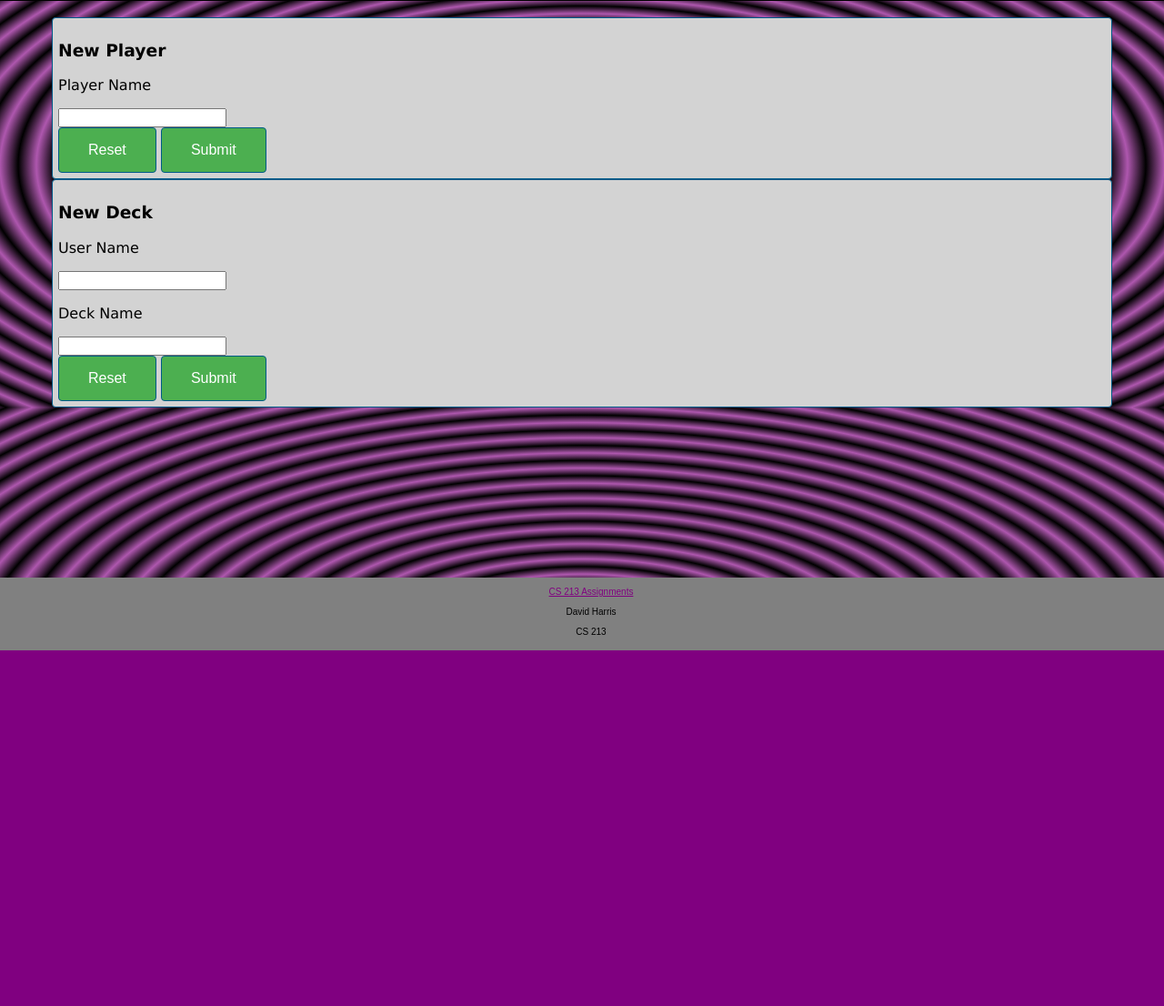
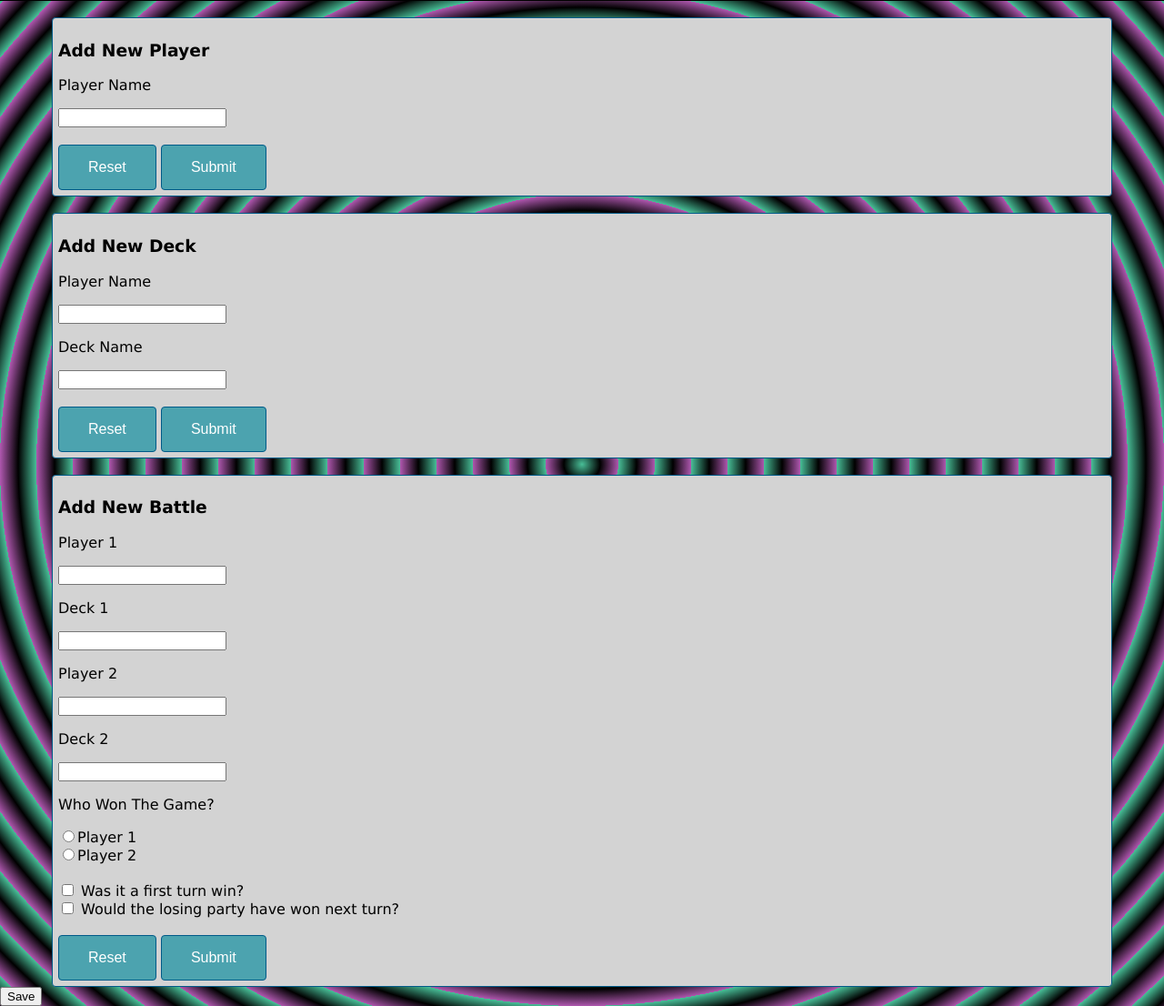
Before and after one commit to georgeC0stanza/Mobile-App-Portfolio, a plain HTML site: page index.html in a window 1280 px wide. Shown: the part 85-1191 px from the top of the page at 91% size. Before the commit the page ends 800 px from the top, so only its background shows below. Drawn offline with Linux system fonts and the light colour scheme.

Commit message:
we have add new battle and rudimenty file io

```diff
--- a/css.css
+++ b/css.css
@@ -1,7 +1,7 @@
 body {
     margin: 0;
     font-family: Arial;
-    background: purple repeating-radial-gradient(rgb(174, 87, 174), black 20px, rgb(174, 87, 174) 40px);
+    background: purple repeating-radial-gradient(rgb(72, 190, 151), black 20px, rgb(174, 87, 174) 40px);
 }
 
 h2 {
@@ -59,7 +59,7 @@ img {
 }
 
 .button {
-    background-color: #4CAF50; /* Green */
+    background-color: rgb(76, 163, 175); /* Green */
     color: white;
     padding: 15px 32px;
     text-align: center;
--- a/index.html
+++ b/index.html
@@ -2,7 +2,7 @@
 <html xmlns="http://www.w3.org/1999/xhtml">
   <head>
     <meta http-equiv="Content-Type" content="text/html; charset=utf-8" />
-    <title>My  app </title>
+    <title>battle time </title>
     <script type="text/javascript" src="js.js"></script>
     <link rel="stylesheet" type="text/css" href="css.css">
 
@@ -11,7 +11,7 @@
 <body>
     <header>
         <div class="header">
-          <h1>my app</h1>
+          <h1>BATTLE TIME</h1>
           <div class="headerSmall">
           </div>
         </div>
@@ -19,108 +19,54 @@
     <br/>
 
     <form id = "New Player" onsubmit="return addNewPlayer()">
-        <h3> New Player </h3>
-        <p>Player Name</p>
-        <input name = "player_name" id = "player_name" required type="text">
-        <br/>
-        <input type="reset" class="button"/>
-        <input type="submit" class="button" value="Submit"/>
+      <h3>Add New Player </h3>
+      <p>Player Name</p>
+      <input name = "player_name" id = "player_name" required type="text">
+      <br/>
+      <br/>
+      <input type="reset" class="button"/>
+      <input type="submit" class="button" value="Submit"/>
+    </form>
+    <br/>
+    <form id = "New Deck" onsubmit="return addNewDeck()">
+      <h3>Add New Deck </h3>
+      <p>Player Name</p>
+      <input name = "player_name2" id = "player_name2" required type="text">
+      <p>Deck Name</p>
+      <input name = "deck_name" id = "deck_name" required type="text">
+      <br/>
+      <br/>
+      <input type="reset" class="button"/>
+      <input type="submit" class="button" value="Submit"/>
+    </form>
+    <br/>
+    <form id = "New Deck" onsubmit="return addNewBattle()">
+      <h3>Add New Battle </h3>
+      <p>Player 1</p>
+      <input name = "player_1" id = "player_1" required type="text">
+      <p>Deck 1</p>
+      <input name = "deck_1" id = "deck_1" required type="text">
+      <br/>
+      <p>Player 2</p>
+      <input name = "player_2" id = "player_2" required type="text">
+      <p>Deck 2</p>
+      <input name = "deck_2" id = "deck_2" required type="text">
+      <br/>
+      <p>Who Won The Game?</p>
+        <input type="radio" name="winner" id="player_1" value="player_1">Player 1<br>
+        <input type="radio" name="winner" id="player_2" value="player_2">Player 2<br>
+      <br/>
+      <input name="firstTurnWin[]" id="firstTurnWin" type="checkbox" value="true">
+      <span>Was it a first turn win?</span>
+      <br/>
+      <input name="turnAfterWin[]" id="turnAfterWin" type="checkbox" value="true">
+      <span>Would the losing party have won next turn?</span>
+      <br/>
+      <br/>
+      <input type="reset" class="button"/>
+      <input type="submit" class="button" value="Submit"/>
     </form>
 
-
-    <form id = "New Deck" onsubmit="return addNewDeck()">
-        <h3> New Deck </h3>
-        <p>User Name</p>
-        <input name = "player_name2" id = "player_name2" required type="text">
-        <p>Deck Name</p>
-        <input name = "deck_name" id = "deck_name" required type="text">
-        <br/>
-        <input type="reset" class="button"/>
-        <input type="submit" class="button" value="Submit"/>
-    </form>
-<!--
-        <div class="whole">
-                <h1> Battle Time</h1>
-            <div class="section">
-        <p>Address</p>
-        <textarea name="address" required rows="2" placeholder="street address, city, state, zip"></textarea>
-        <br/>
-
-        <p>Phone</p>
-        <input name="phone" required type="text" placeholder="XXX-XXX-XXXX" oninput="validate_phone(this.value, 'phone_validation')"/>
-        <p name="phone_validation" style='color:red;'></p>
-        <br>
-      </div>
-      <div class="section">
-        <h3>Checkout</h3>
-        <table>
-          <tr>
-            <th>Purchase</th>
-            <th>Item</th>
-            <th>Cost</th>
-          </tr>
-          <tr>
-            <td><input name="purchase[]" id="bananas" type="checkbox" oninput="calculate_cost()" onchange="calculate_cost()" value="Bananas - $6.00"></td>
-            <td>Bananas</td>
-            <td>$6.00</td>
-          </tr>
-          <tr>
-            <td><input name="purchase[]" id = "chocolate" type="checkbox" oninput="calculate_cost()" onchange="calculate_cost()" value="Chocolate - $2.00"></td>
-            <td>Chocolate</td>
-            <td>$2.00</td>
-          </tr>
-          <tr>
-            <td><input name="purchase[]" id = "water" type="checkbox" oninput="calculate_cost()" onchange="calculate_cost()" value="Water - $1.00"></td>
-            <td>Water</td>
-            <td>$1.00</td>
-          </tr>
-          <tr>
-            <td><input name="purchase[]" id ="bread" type="checkbox" oninput="calculate_cost()" onchange="calculate_cost()" value="Bread - $2.00"></td>
-            <td>Bread</td>
-            <td>$2.00</td>
-          </tr>
-          <tr>
-            <td><input name="purchase[]" id ="apples" type="checkbox" oninput="calculate_cost()" onchange="calculate_cost()" value="Apples - $5.00"></td>
-            <td>Apples</td>
-            <td>$5.00</td>
-          </tr>
-        </table>
-
-      <p>Total Cost</p>
-      <input name ="costTotal" type = "text" size="4" value = "" readonly>
-      <span>$</span>
-      <br/>
-      </div>
-
-      <div class="section">
-        <h3>Payment</h3>
-
-        <p>Credit Card Number</p>
-        <input type="radio" name="credit_card" value="Mastercard">MasterCard<br>
-        <input type="radio" name="credit_card" value="Visa">Visa<br>
-        <input type="radio" name="credit_card" value="American Express">American Express<br>
-
-        <p>Credit Card Number</p>
-        <input name="ccn" required type="text" oninput="validate_ccn(this.value, 'ccn_validation');" onchange="validate_ccn(this.value, 'ccn_validation');"/>
-        <p name="ccn_validation" style='color:red;'></p>
-
-        <p>Credit Card Expiration</p>
-        <input name="exp" required type="text" oninput="validate_exp(this.value, 'exp_validation');" onchange="validate_exp(this.value, 'exp_validation');"/>
-        <p name="exp_validation" style='color:red;'></p>
-      </div>
-      <div class="section">
-        <input type="reset" class="button"/>
-        <input type="submit" class="button" value="Submit">
-      </div>
-    </div>
-    </form>
-  -->
-    <footer>
-      <div class="footer">
-          <a href="../../index.html" style = "color:purple;">CS 213 Assignments</a>
-          <p>David Harris</p>
-          <p>CS 213</p>
-      </div>
-    </footer>
+    <button onclick="save()">Save</button>
   </body>
 </html>
--- a/js.js
+++ b/js.js
@@ -38,18 +38,51 @@ class User {
   }
 
 }
+//8**************************************************************************
+  // Retrieve your data from locaStorage
+  var saveData = JSON.parse(localStorage.saveData || null) || {};
+
+  // Store your data.
+  function saveStuff(obj) {
+    saveData.obj = obj;
+    // saveData.foo = foo;
+    saveData.time = new Date().getTime();
+    localStorage.saveData = JSON.stringify(saveData);
+  }
+
+  // Do something with your data.
+  function loadStuff() {
+    return saveData.obj || "default";
+  }
+//8*******************************************************************************
 
 
 //function onstart(){
 
-  // we will eventually save this information
-  // and retrieve it to fill in these two variables
   let gamesList = [0];
   gamesList.pop();
+  if (localStorage.hasOwnProperty("gamesList")){
+    if (localStorage.getItem("gamesList"))
+      gamesList = JSON.parse(localStorage.getItem("gamesList"));
+  }
+
   let userList = [0];
   userList.pop();
+  if (localStorage.hasOwnProperty("userList")){
+    if (localStorage.getItem("userList"))
+      console.log(localStorage.getItem("userList"));
+    userList = JSON.parse(localStorage.getItem("userList"));
+  }
+
+console.log(userList);
+console.log(gamesList);
 
 //}
+
+function save(){
+  localStorage.setItem("gamesList", JSON.stringify(gamesList));
+  localStorage.setItem("userList", JSON.stringify(userList));
+}
 
 function addNewPlayer(){
   let newUser = new User(document.getElementById('player_name').value);
@@ -58,6 +91,7 @@ function addNewPlayer(){
   return false;
 }
 
+/* need some fixing done */
 function addNewDeck(){
   console.log(userList);
   let playerName = document.getElementById('player_name2').value;
@@ -72,7 +106,18 @@ function addNewDeck(){
 }
 
 
-function addNewBattle(player1, player2, deck1, deck2, result){
+function addNewBattle(){
+  let player1 = document.getElementById('player_1').value;
+  let player2 = document.getElementById('player_2').value;
+  let deck1 = document.getElementById('deck_1').value;
+  let deck2 = document.getElementById('deck_2').value;
+  let result;
+  if (document.getElementById('player_1').checked) {
+    result = document.getElementById('player_1').value;
+  } else {
+    result = document.getElementById('player_2').value;
+  }
+
   let game = [player1, player2, deck1, deck2, result];
   gamesList.push(game);
 }
```
